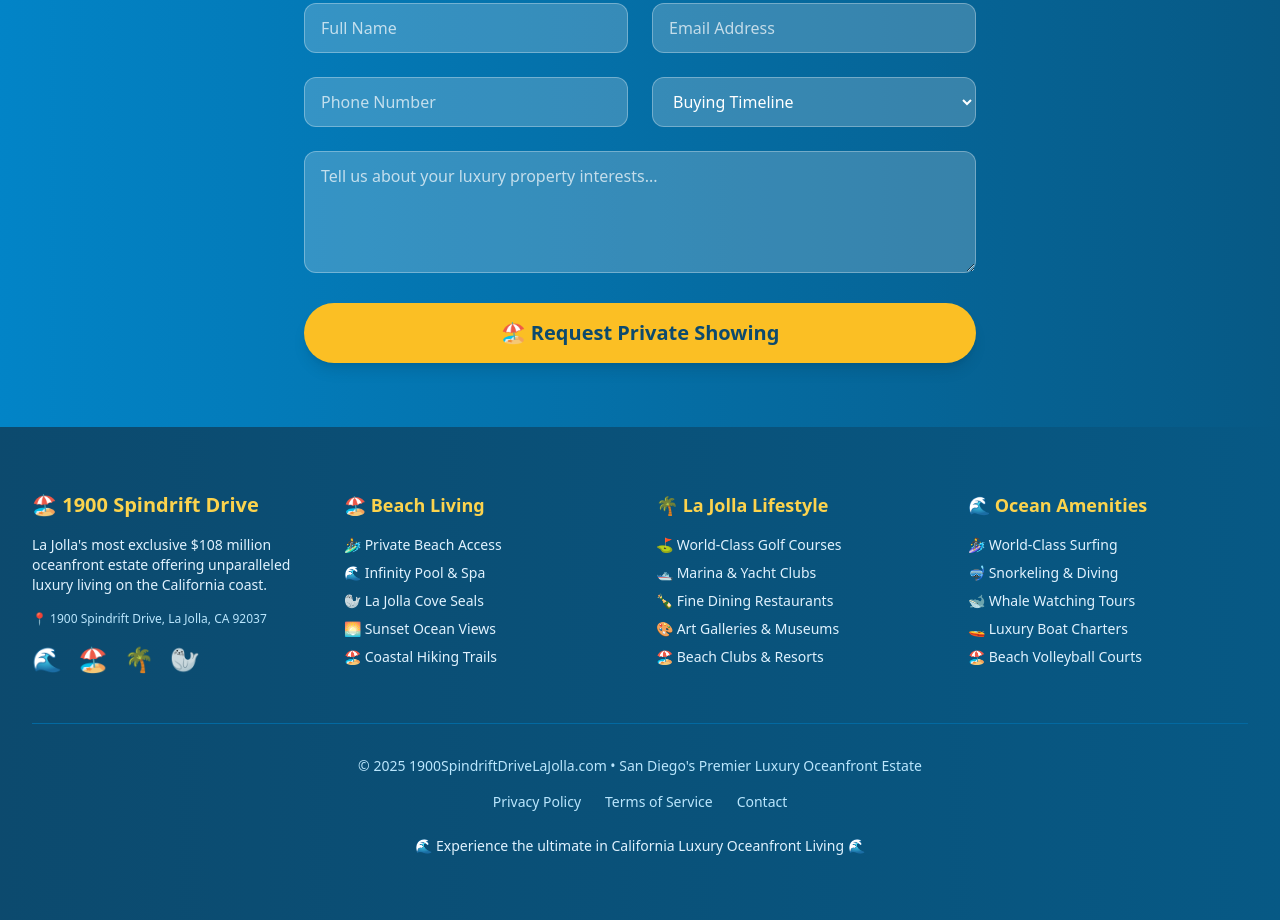
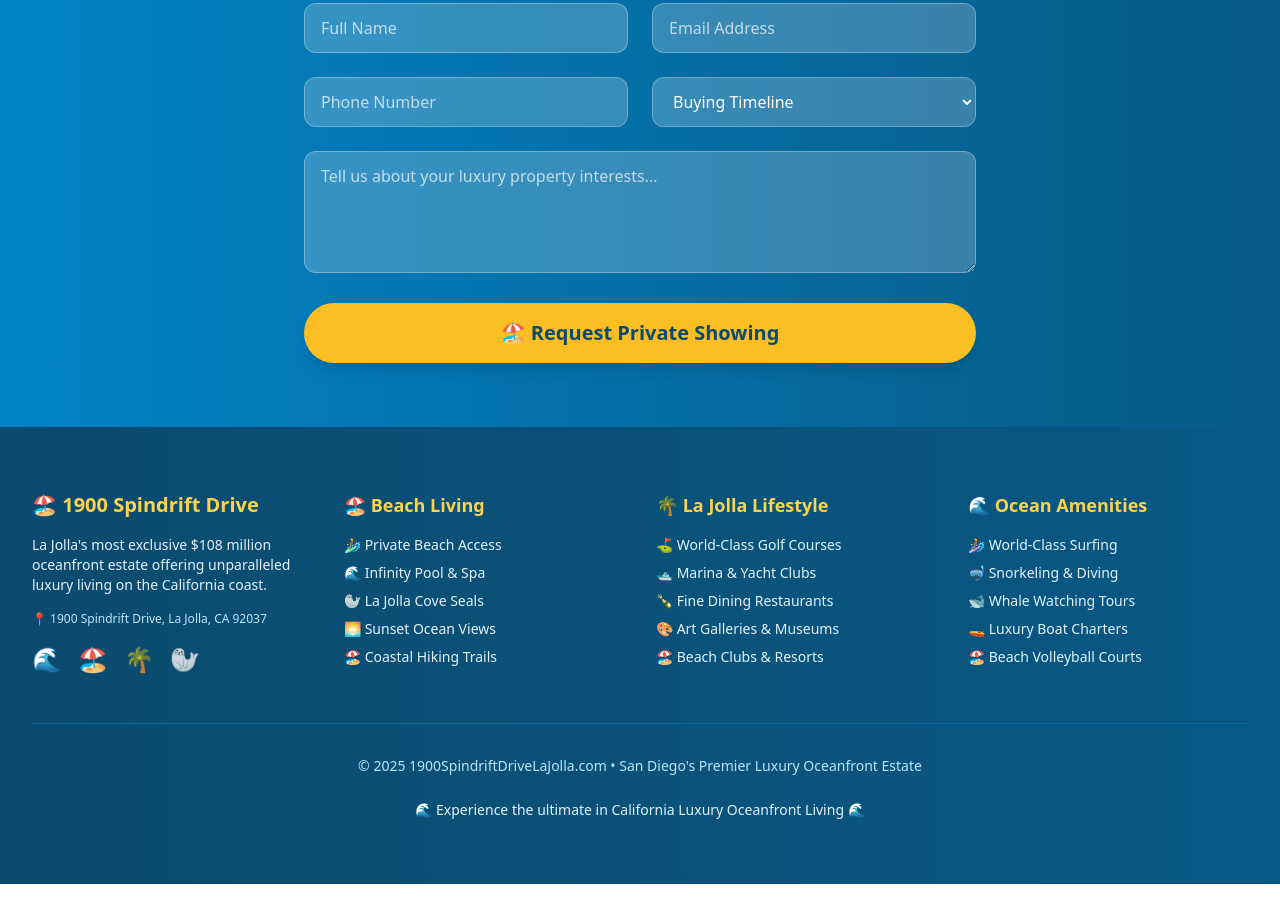
Before and after one commit to xlinkconnector/sandcastle, a plain HTML site: page index.html in a window 1280 px wide. Shown: the part 8017-8937 px from the top of the page. After the commit the page ends 8901 px from the top, so only its background shows below. Drawn offline with nearby package versions, Linux system fonts and the light colour scheme.

Commit message:
Update index.html

```diff
--- a/index.html
+++ b/index.html
@@ -538,11 +538,7 @@
                     <div class="text-sm text-ocean-200 mb-4">
                         © 2025 1900SpindriftDriveLaJolla.com • San Diego's Premier Luxury Oceanfront Estate
                     </div>
-                    <div class="flex justify-center space-x-6 text-sm text-ocean-200">
-                        <a href="#" class="hover:text-sand-300 transition duration-300">Privacy Policy</a>
-                        <a href="#" class="hover:text-sand-300 transition duration-300">Terms of Service</a>
-                        <a href="#" class="hover:text-sand-300 transition duration-300">Contact</a>
-                    </div>
+
                     <div class="mt-6 text-ocean-100">
                         <p class="text-sm">🌊 Experience the ultimate in California Luxury Oceanfront Living 🌊</p>
                     </div>
```
